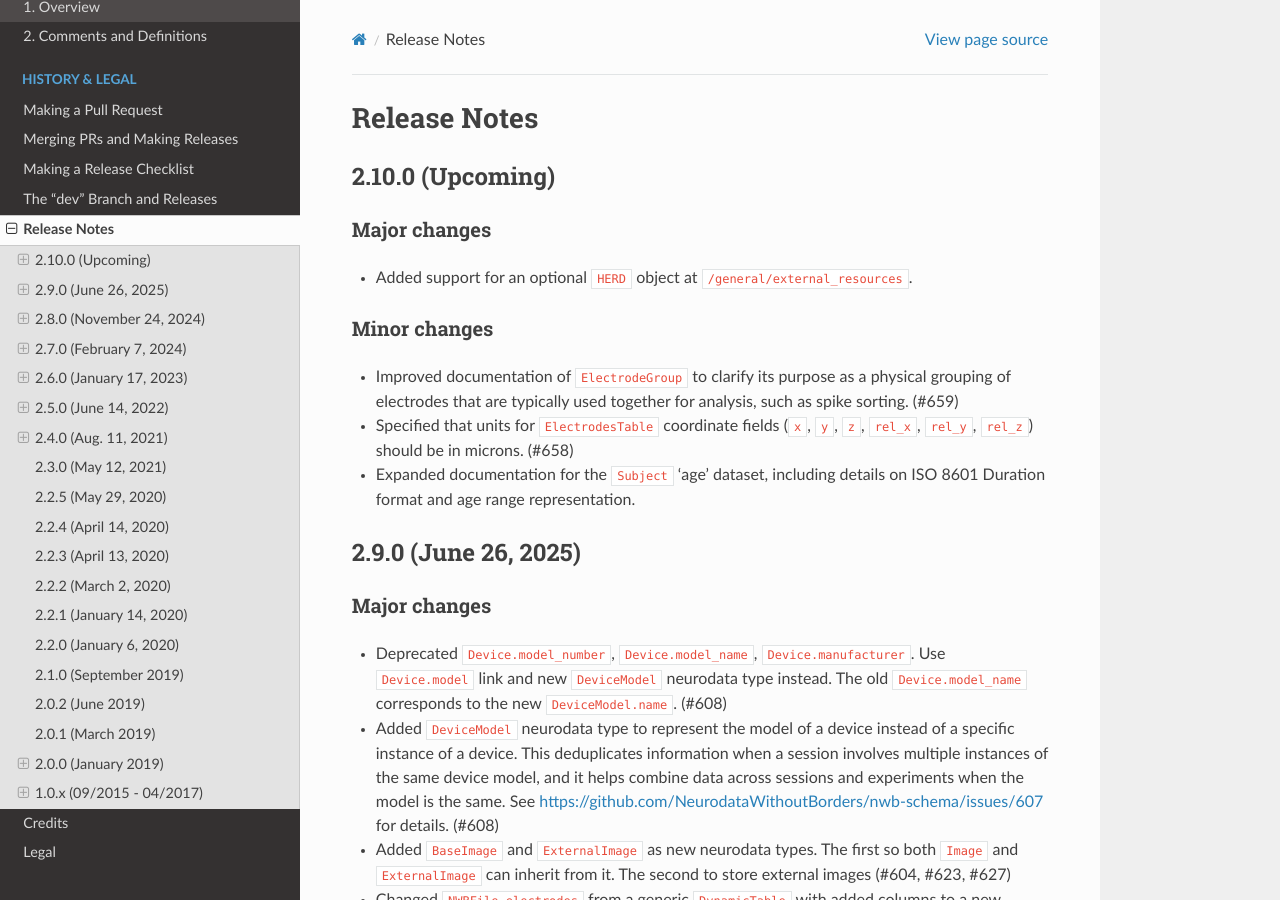
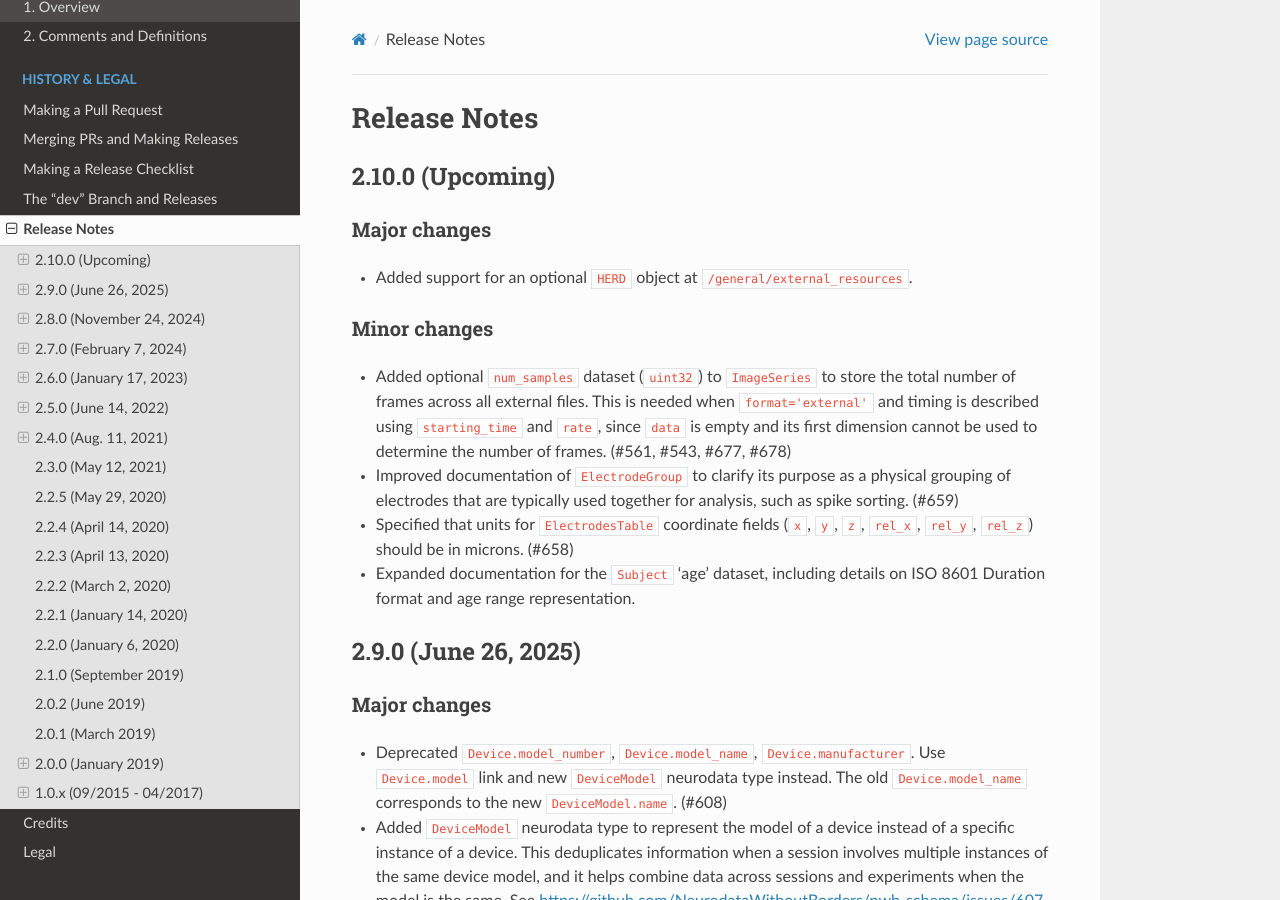
Before and after one commit to NeurodataWithoutBorders/nwb-schema, a Sphinx documentation site: the page built from docs/format/source/format_release_notes.rst, in a window 1280 px wide and 900 px high. Built offline with Sphinx 7.4.7 and the Read the Docs theme 3.1.0, drawn with Linux system fonts in a browser that asks for light colours.

Commit message:
Add optional `num_samples`

```diff
--- a/docs/format/source/format_release_notes.rst
+++ b/docs/format/source/format_release_notes.rst
@@ -12,6 +12,10 @@ Major changes
 
 Minor changes
 ^^^^^^^^^^^^^
+- Added optional ``num_samples`` dataset (``uint32``) to ``ImageSeries`` to store the total number of frames
+  across all external files. This is needed when ``format='external'`` and timing is described using
+  ``starting_time`` and ``rate``, since ``data`` is empty and its first dimension cannot be used to determine
+  the number of frames. (#561, #543, #677, #678)
 - Improved documentation of ``ElectrodeGroup`` to clarify its purpose as a physical grouping of electrodes
   that are typically used together for analysis, such as spike sorting. (#659)
 - Specified that units for ``ElectrodesTable`` coordinate fields (``x``, ``y``, ``z``, ``rel_x``, ``rel_y``, ``rel_z``)
```
Also changed, not shown: 1 other file.
